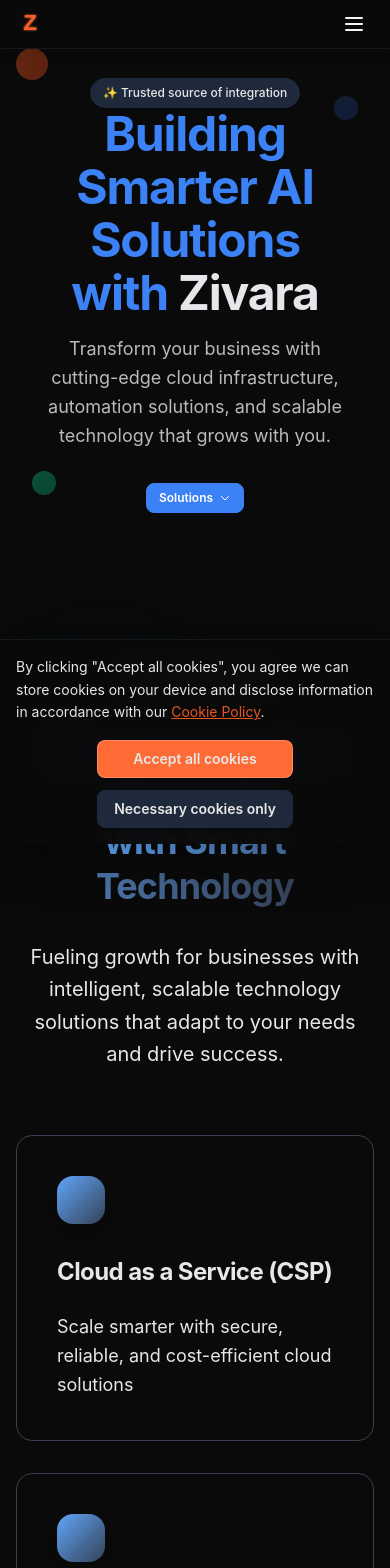
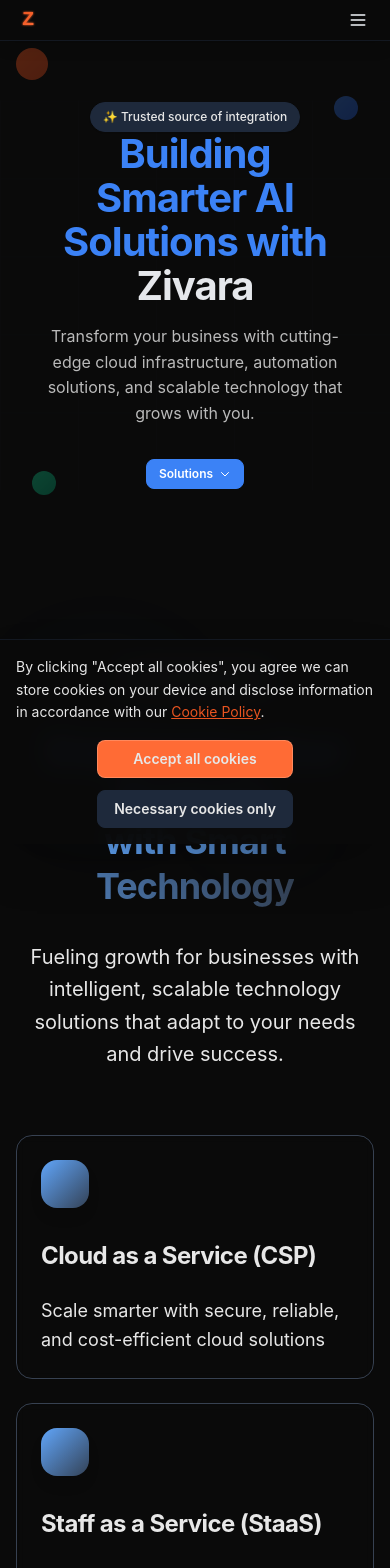
Before and after one commit to thesahebi/angurs.com, a React (Vite) app: page /#/ in a window 390 px wide. Shown: the top 1568 px of the page. Built offline with nearby package versions, Linux system fonts and the light colour scheme; some icons are missing.

Commit message:
Maked responsive

```diff
--- a/src/App.css
+++ b/src/App.css
@@ -103,6 +103,20 @@ p {
 }
 
 /* Responsive Hero Styles */
+@media (max-width: 480px) {
+  .hero-title {
+    font-size: 2.5rem !important; /* 40px for very small screens */
+  }
+
+  .hero-subtitle {
+    font-size: 1.125rem !important; /* 18px */
+  }
+
+  .hero-description {
+    font-size: 1rem !important; /* 16px */
+  }
+}
+
 @media (min-width: 768px) {
   .hero-title {
     font-size: 4rem !important; /* 64px */
@@ -144,9 +158,7 @@ p {
   /* max-width: 1400px; */
 }
 
-.hero-title {
-  font-size: 50px;
-}
+/* Removed conflicting hero-title style - using responsive styles above */
 
 .hero-img {
   height: 500px;
--- a/src/components/pages/features/FeatureV1.tsx
+++ b/src/components/pages/features/FeatureV1.tsx
@@ -53,13 +53,13 @@ const FeatureV1 = () => {
         </div>
 
         {/* Services Grid */}
-        <div className="grid grid-cols-1 md:grid-cols-2 lg:grid-cols-3 gap-8 max-w-7xl mx-auto">
+        <div className="grid grid-cols-1 sm:grid-cols-2 lg:grid-cols-3 gap-6 sm:gap-8 max-w-7xl mx-auto">
           {featureData.map((service, index) => {
             const IconComponent = service.icon;
             return (
               <div
                 key={service.id}
-                className={`group relative bg-surface/50 backdrop-blur-sm rounded-2xl p-10 border border-surface hover:border-primary/30 transition-all duration-500 hover:scale-105 hover:shadow-2xl hover:shadow-primary/10 ${
+                className={`group relative bg-surface/50 backdrop-blur-sm rounded-2xl p-6 sm:p-8 lg:p-10 border border-surface hover:border-primary/30 transition-all duration-500 hover:scale-105 hover:shadow-2xl hover:shadow-primary/10 ${
                   isVisible ? 'animate-fade-in-up' : 'opacity-0'
                 }`}
                 style={{ animationDelay: `${index * 200}ms` }}
--- a/src/components/pages/footers/FooterV1.tsx
+++ b/src/components/pages/footers/FooterV1.tsx
@@ -68,7 +68,7 @@ const FooterV1 = () => {
       <div className="relative z-10">
         {/* Top Section */}
         <div className="px-4 mx-auto sm:px-6 lg:px-8 max-w-7xl py-16">
-          <div className="grid grid-cols-1 md:grid-cols-2 lg:grid-cols-4 gap-12">
+          <div className="grid grid-cols-1 sm:grid-cols-2 lg:grid-cols-4 gap-8 sm:gap-12">
 
             {/* Company Info */}
             <div className="lg:col-span-1">
--- a/src/components/reusable/MobileFooterNav.tsx
+++ b/src/components/reusable/MobileFooterNav.tsx
@@ -53,7 +53,7 @@ const MobileFooterNav = () => {
 
 
   return (
-    <div className="fixed bottom-0 left-0 right-0 lg:hidden md:block ">
+    <div className="fixed bottom-0 left-0 right-0 lg:hidden md:hidden sm:block">
       {/* Main Container */}
       <div className="bg-gray-900/95 backdrop-blur-md border-t border-gray-800">
         {/* Center Logo */}
--- a/src/components/reusable/TopHeaderV1.tsx
+++ b/src/components/reusable/TopHeaderV1.tsx
@@ -93,7 +93,7 @@ const TopHeaderV1 = () => {
   return (
     <header className="fixed mx-auto w-[100%] bg-[#0A0A0A]/95 backdrop-blur-md z-20 border-b border-[#1E293B]/50 shadow-lg">
       <div className="px-4 mx-auto sm:px-6 lg:px-8">
-        <div className="flex items-center justify-between h-12 md:h-14">
+        <div className="flex items-center justify-between h-10 sm:h-12 md:h-14">
           {/* Logo */}
           <div className="flex-shrink-0">
             <Link
@@ -102,7 +102,7 @@ const TopHeaderV1 = () => {
               className="flex items-center group transition-all duration-300 hover:scale-105"
             >
               <div className="relative">
-                <img className="w-auto h-7 md:h-9 transition-all duration-300 " src={logo1} alt="Logo" />
+                <img className="w-auto h-6 sm:h-7 md:h-9 transition-all duration-300 " src={logo1} alt="Logo" />
                 <div className="absolute inset-0 bg-gradient-to-r from-[#3b82f6] to-[#3b82f6] opacity-0 group-hover:opacity-20 rounded-full blur-sm transition-opacity duration-300"></div>
               </div>
             </Link>
@@ -112,14 +112,14 @@ const TopHeaderV1 = () => {
           <button
             onClick={toggleMenu}
             type="button"
-            className="md:hidden p-2 text-[#F1F5F9] rounded-lg hover:bg-[#1E293B]/50 focus:outline-none focus:ring-2 focus:ring-[#3b82f6]/50 transition-all duration-200"
+            className="md:hidden p-1.5 sm:p-2 text-[#F1F5F9] rounded-lg hover:bg-[#1E293B]/50 focus:outline-none focus:ring-2 focus:ring-[#3b82f6]/50 transition-all duration-200"
             aria-label="Toggle menu"
             aria-expanded={isMenuOpen}
             aria-controls="mobile-menu"
           >
             {isMenuOpen ? (
               <svg
-                className="w-6 h-6"
+                className="w-5 h-5 sm:w-6 sm:h-6"
                 fill="none"
                 viewBox="0 0 24 24"
                 stroke="currentColor"
@@ -133,7 +133,7 @@ const TopHeaderV1 = () => {
               </svg>
             ) : (
               <svg
-                className="w-6 h-6"
+                className="w-5 h-5 sm:w-6 sm:h-6"
                 fill="none"
                 viewBox="0 0 24 24"
                 stroke="currentColor"
@@ -315,7 +315,7 @@ const TopHeaderV1 = () => {
         {/* Mobile Navigation Menu */}
         <div
           id="mobile-menu"
-          className={`md:hidden absolute top-12 left-0 right-0 bg-[#0A0A0A] backdrop-blur-md text-[#F1F5F9] shadow-2xl border-b border-[#1E293B]/50 transition-all duration-300 ease-in-out transform ${isMenuOpen
+          className={`md:hidden absolute top-10 sm:top-12 left-0 right-0 bg-[#0A0A0A] backdrop-blur-md text-[#F1F5F9] shadow-2xl border-b border-[#1E293B]/50 transition-all duration-300 ease-in-out transform ${isMenuOpen
               ? "opacity-100 translate-y-0 h-lvh z-20"
               : "opacity-0 -translate-y-2 pointer-events-none"
             }`}
```
